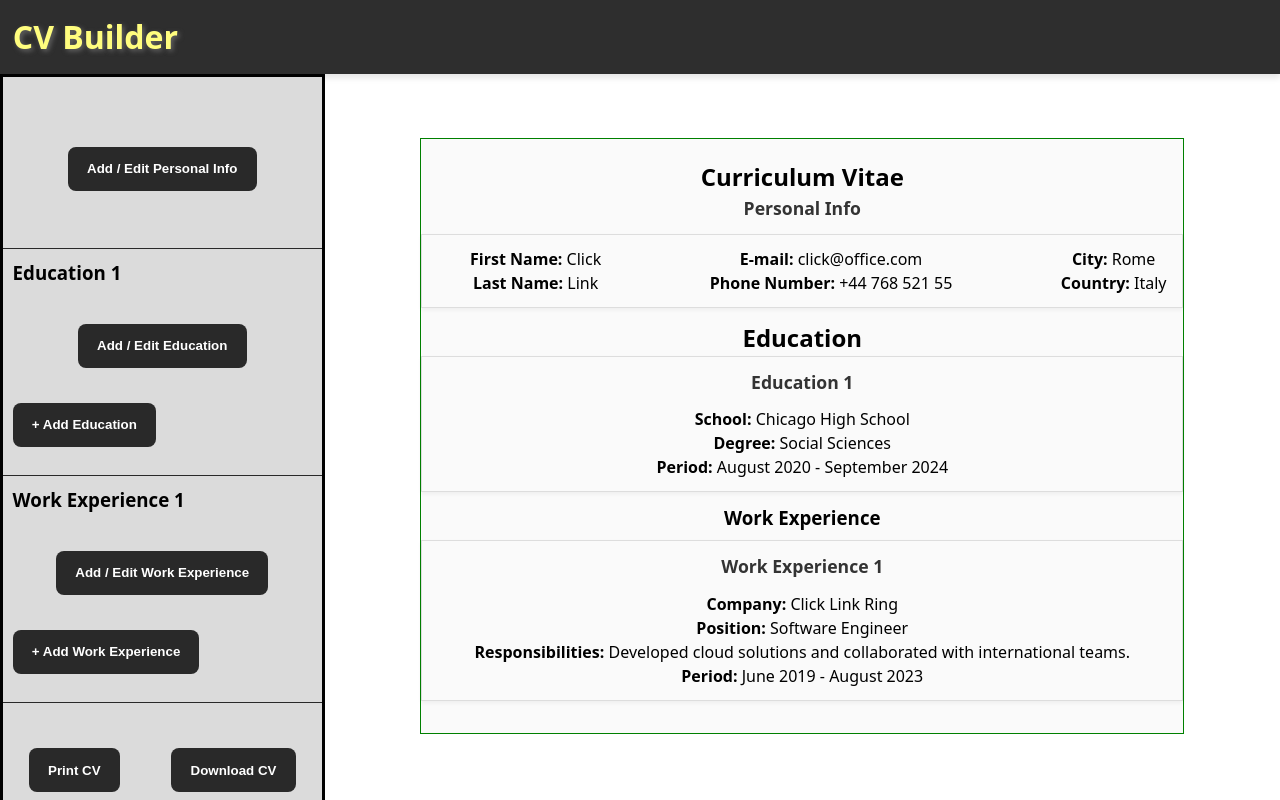
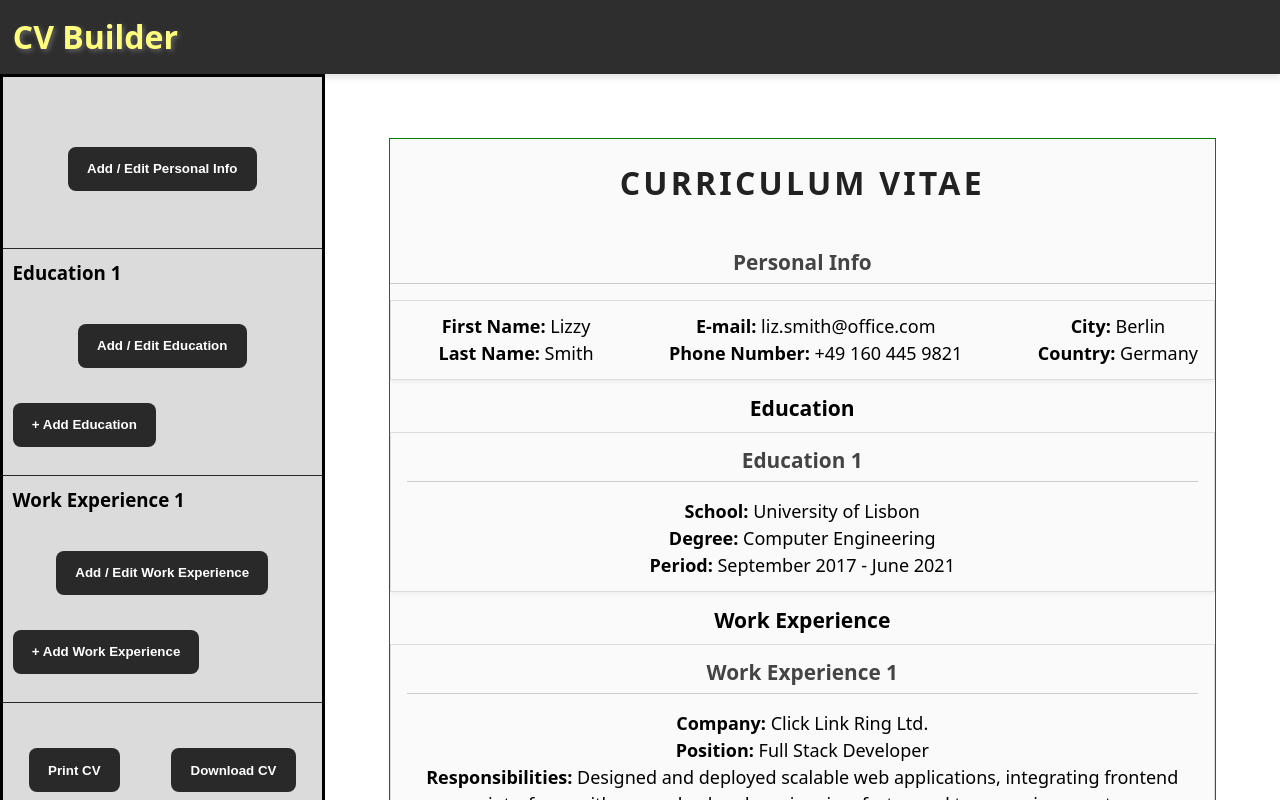
Before and after one commit to FreeFallRush/cv-application, a React (Vite) app: page / in a window 1280 px wide. Shown: the top 800 px of the page. Built offline with nearby package versions, Linux system fonts and the light colour scheme.

Commit message:
Fixed CVPreview.jsx and App.jsx
Added styles in CVPreview.css

```diff
--- a/src/App.jsx
+++ b/src/App.jsx
@@ -9,30 +9,30 @@ import "./App.css";
 
 function App() {
   const defaultInfo = {
-    firstName: "Click",
-    lastName: "Link",
-    email: "click@office.com",
-    phoneNumber: "+44 768 521 55",
-    city: "Rome",
-    country: "Italy",
+    firstName: "Lizzy",
+    lastName: "Smith",
+    email: "liz.smith@office.com",
+    phoneNumber: "+49 160 445 9821",
+    city: "Berlin",
+    country: "Germany",
   };
 
   const defaultEducation = {
     id: crypto.randomUUID(),
-    school: "Chicago High School",
-    degree: "Social Sciences",
-    startDate: "2020 August",
-    endDate: "2024 September",
+    school: "University of Lisbon",
+    degree: "Computer Engineering",
+    startDate: "2017 September",
+    endDate: "2021 June",
   };
 
   const defaultExperience = {
     id: crypto.randomUUID(),
-    company: "Click Link Ring",
-    position: "Software Engineer",
+    company: "Click Link Ring Ltd.",
+    position: "Full Stack Developer",
     responsibilities:
-      "Developed cloud solutions and collaborated with international teams.",
-    startDate: "2019-06-01",
-    endDate: "2023-08-01",
+      "Designed and deployed scalable web applications, integrating frontend interfaces with secure backend services in a fast-paced team environment.",
+    startDate: "2021-10-01",
+    endDate: "2025-07-01",
   };
 
   const [personalInfo, setPersonalInfo] = useState(defaultInfo);
--- a/src/components/CVPreview.jsx
+++ b/src/components/CVPreview.jsx
@@ -49,7 +49,7 @@ function CVPreview({
       </div>
 
       <div className="educationInfo-section">
-        <h2>Education</h2>
+        <h3>Education</h3>
         {educationInfo.length > 0 ? (
           educationInfo.map((edu, index) => (
             <div key={edu.id} className="educationInfo">
--- a/src/styles/CVPreview.css
+++ b/src/styles/CVPreview.css
@@ -5,9 +5,18 @@
   display: flex;
   flex-direction: column;
   text-align: center;
-  /* align-items: center; */
+  font-size: 18px;
   border: 1px solid green;
   background-color: #fafafa;
+}
+
+.cv-preview h2 {
+  font-size: 2rem;
+  letter-spacing: 0.2rem;
+  text-transform: uppercase;
+  margin-bottom: 2rem;
+  padding-bottom: 0.5rem;
+  color: #222;
 }
 
 .personalInfo {
@@ -35,8 +44,9 @@
 .personalInfo-section h3,
 .educationInfo h3,
 .practicalExperience h3 {
-  margin-bottom: 8px;
-  font-size: 1.1rem;
-  color: #333;
-  padding-bottom: 4px;
+  font-size: 1.3rem;
+  color: #444;
+  margin-bottom: 1rem;
+  border-bottom: 1px solid #ccc;
+  padding-bottom: 0.3rem;
 }
```
